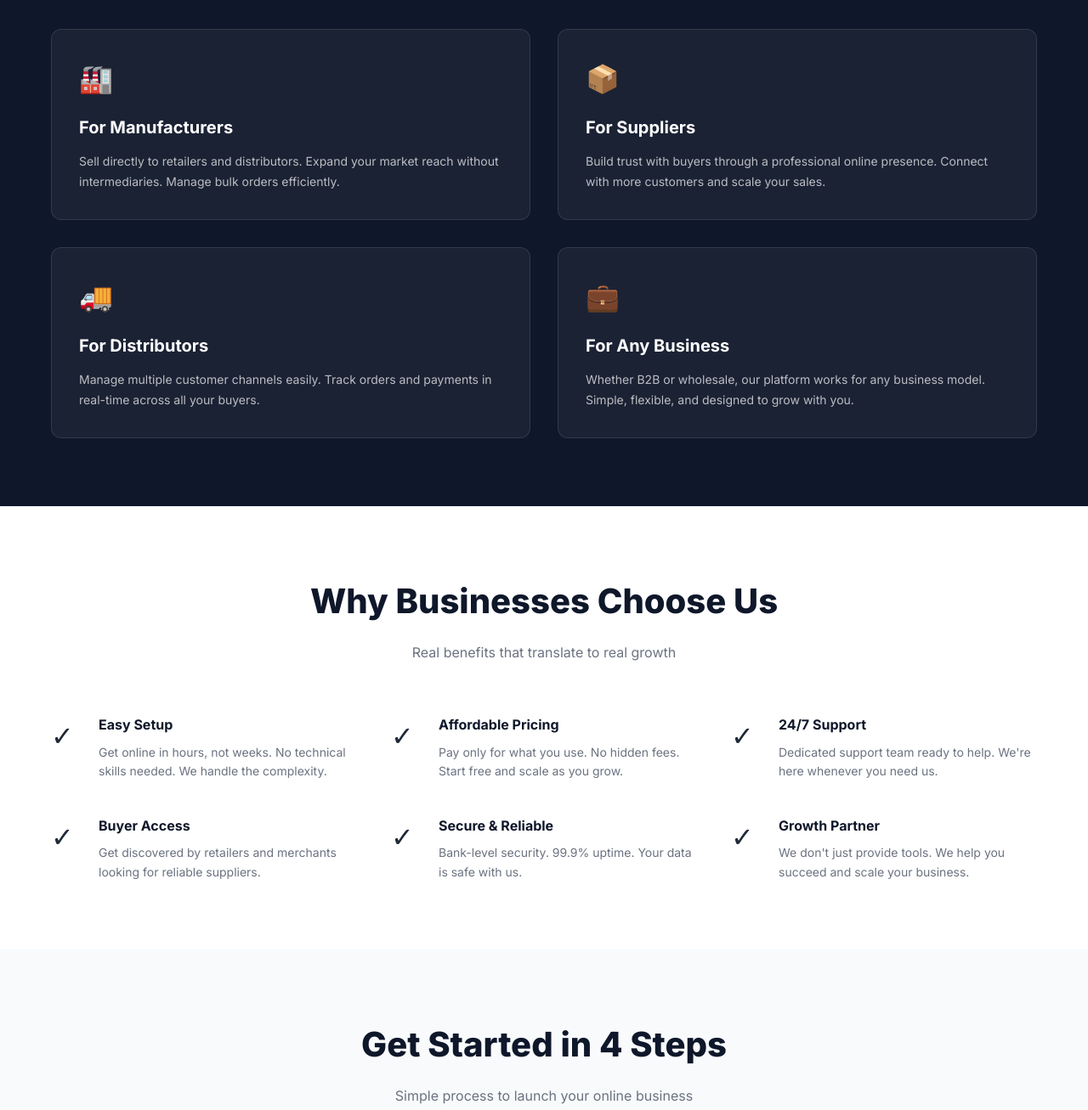
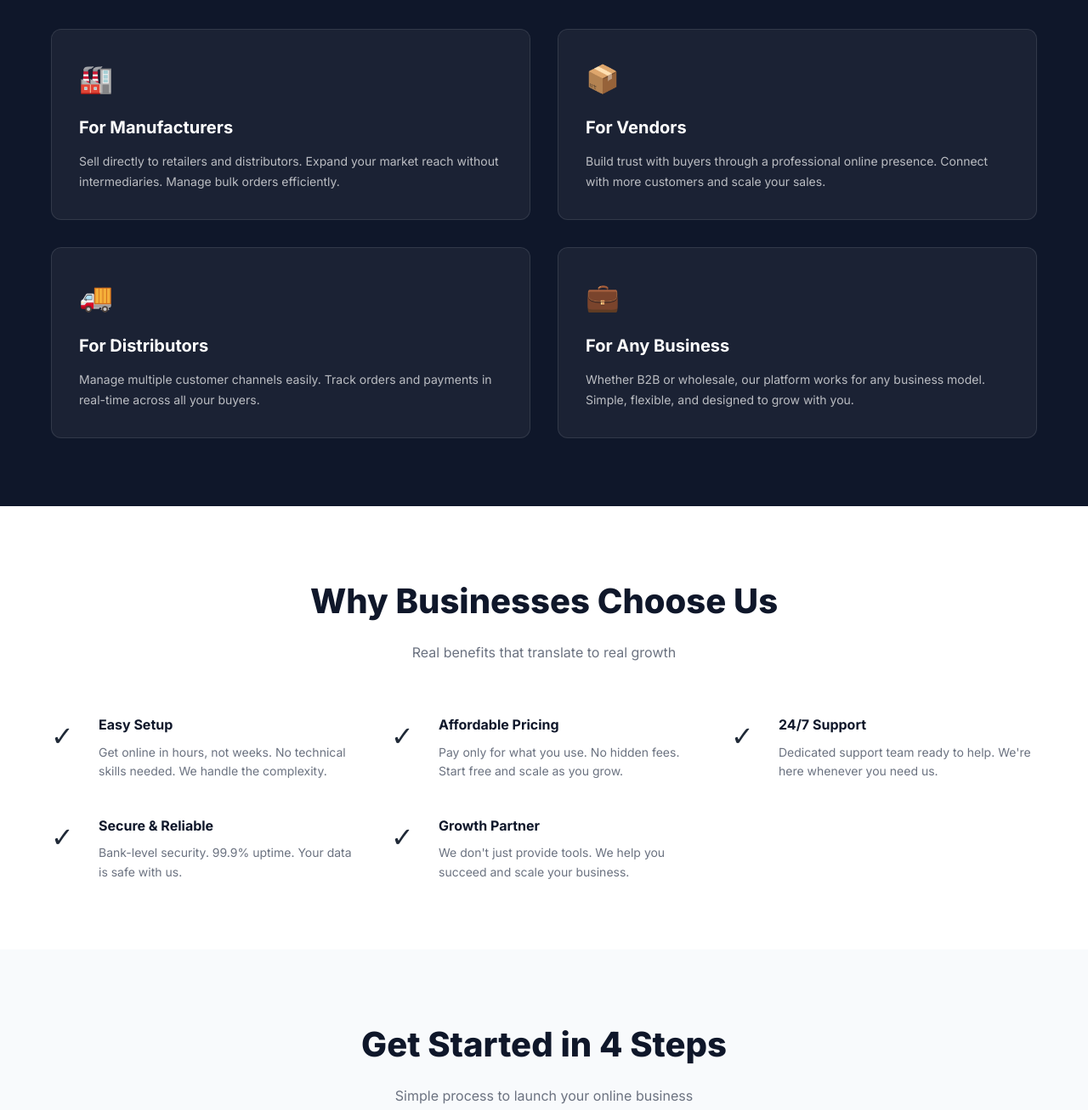
Before and after one commit to pnp137/vyapaarsetu-website, a plain HTML site: page index.html in a window 1280 px wide. Shown: the part 1740-3047 px from the top of the page at 85% size. Drawn offline with Linux system fonts and the light colour scheme.

Commit message:
updated minor naming

```diff
--- a/index.html
+++ b/index.html
@@ -874,7 +874,7 @@ footer {
       </div>
       <div class="solution-card">
         <div class="icon">📦</div>
-        <h3>For Suppliers</h3>
+        <h3>For Vendors</h3>
         <p>Build trust with buyers through a professional online presence. Connect with more customers and scale your sales.</p>
       </div>
       <div class="solution-card">
@@ -918,13 +918,6 @@ footer {
         <div>
           <h3>24/7 Support</h3>
           <p>Dedicated support team ready to help. We're here whenever you need us.</p>
-        </div>
-      </div>
-      <div class="benefit-item">
-        <div class="benefit-icon">✓</div>
-        <div>
-          <h3>Buyer Access</h3>
-          <p>Get discovered by retailers and merchants looking for reliable suppliers.</p>
         </div>
       </div>
       <div class="benefit-item">
@@ -997,7 +990,7 @@ footer {
           ✓ Product Catalog<br>
           ✓ Business Website & Branding<br>
           ✓ Digital Ordering System<br>
-          ✓ Buyer Network - Coming Soon<br>
+          ✓ Vendor Network - Coming Soon<br>
           ✓ Lead Generation & Growth - Coming Soon
         </div>
       </div>
@@ -1021,7 +1014,7 @@ footer {
           <div class="author-avatar">RK</div>
           <div class="author-info">
             <div class="author-name">Rajesh Kumar</div>
-            <div class="author-role">Packaging Supplier</div>
+            <div class="author-role">Vendor</div>
           </div>
         </div>
       </div>
@@ -1118,7 +1111,7 @@ footer {
       </div>
       <div class="form-group">
         <label for="business">Business Type</label>
-        <input type="text" id="business" name="business" placeholder="e.g., Supplier, Manufacturer, Distributor" required>
+        <input type="text" id="business" name="business" placeholder="e.g., Vendor/Supplier, Manufacturer, Distributor" required>
       </div>
       <div class="form-group">
         <label for="message">Tell us about your business</label>
```
